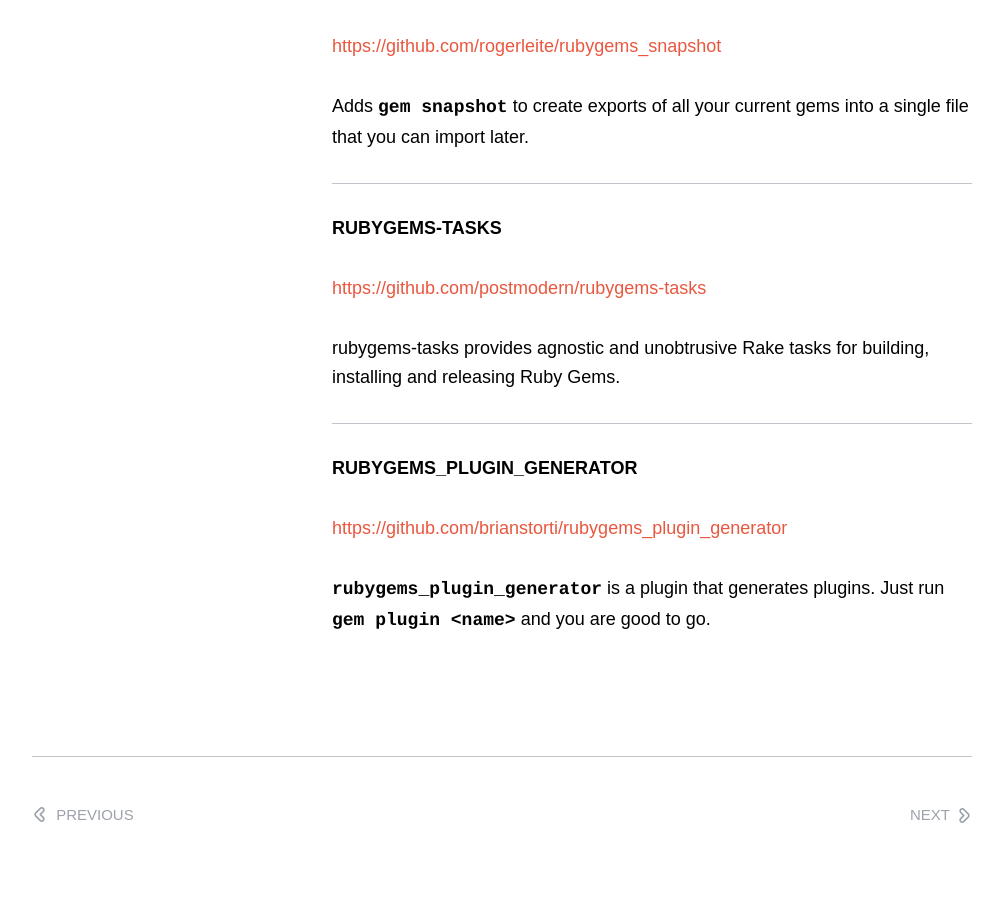
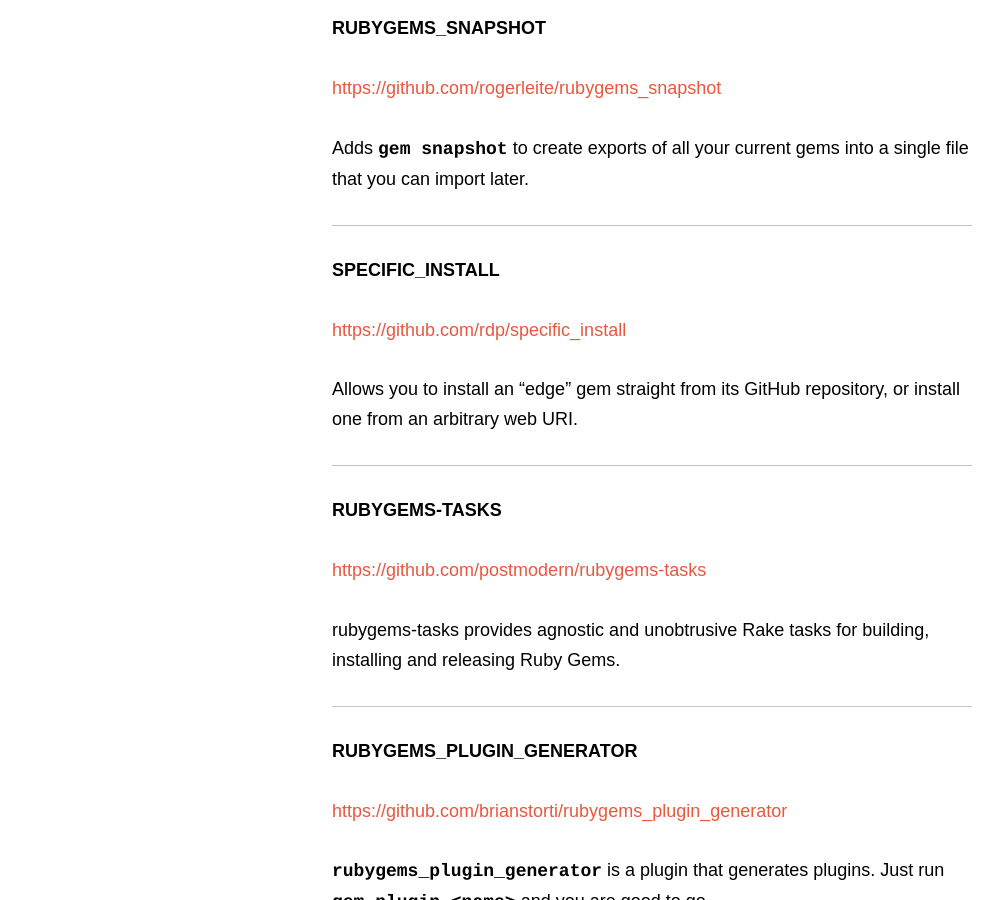
Before and after one commit to radar/guides, a Jekyll site: the page built from plugins.md, in a window 1280 px wide and 900 px high, scrolled down 7728 px. Shown: the whole window, without its empty margins (138-1141 px from the left). Built offline with Jekyll 4.4.1, drawn with Linux system fonts in a browser that asks for light colours; nearby versions of some CDN libraries.

Commit message:
Plugins.md: Add link to specific_install

```diff
--- a/plugins.md
+++ b/plugins.md
@@ -34,6 +34,7 @@ The following list of RubyGems plugins is probably not exhaustive. If you know o
 * [rubygems-openpgp](#rubygemsopenpgp)
 * [rubygems-sandbox](#rubygemssandbox)
 * [rubygems_snapshot](#rubygemssnapshot)
+* [specific_install](#specific_install)
 * [rubygems-tasks](#rubygemstasks)
 * [rubygems_plugin_generator](#rubygemsplugingenerator)
 
@@ -251,6 +252,14 @@ Manages command-line gem tools and dependencies with a `gem  sandbox` command. T
 
 Adds `gem snapshot` to create exports of all your current gems into a single file that you can import later.
 
+<a id="specific_install"> </a>
+
+## specific_install
+
+[https://github.com/rdp/specific_install](https://github.com/rdp/specific_install#readme)
+
+Allows you to install an "edge" gem straight from its GitHub repository, or install one from an arbitrary web URI.
+
 <a id="rubygemstasks"> </a>
 
 ## rubygems-tasks
```
